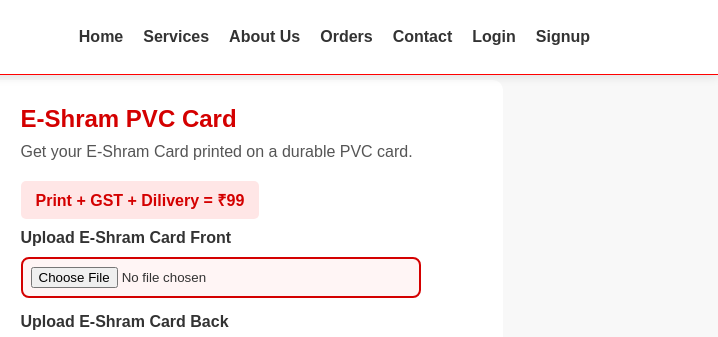
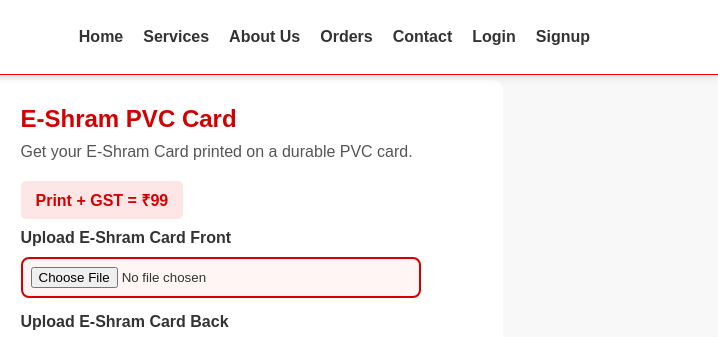
Before and after one commit to founder0techsolvy/print420website, a plain HTML site: page eshram.html in a window 1280 px wide. Shown: the top 337 px of the page, 562-1280 px from the left. Drawn offline with Linux system fonts and the light colour scheme; no server answers.

Commit message:
Update eshram.html

```diff
--- a/eshram.html
+++ b/eshram.html
@@ -41,7 +41,7 @@
     <div class="product-info">
         <h2>E-Shram PVC Card</h2>
         <p>Get your E-Shram Card printed on a durable PVC card.</p>
-        <p class="price">Print + GST + Dilivery = ₹99</p>
+        <p class="price">Print + GST = ₹99</p>
 <br>
         <!-- ✅ Front & Back Image Upload -->
         <label><strong>Upload E-Shram Card Front</strong></label>
```
